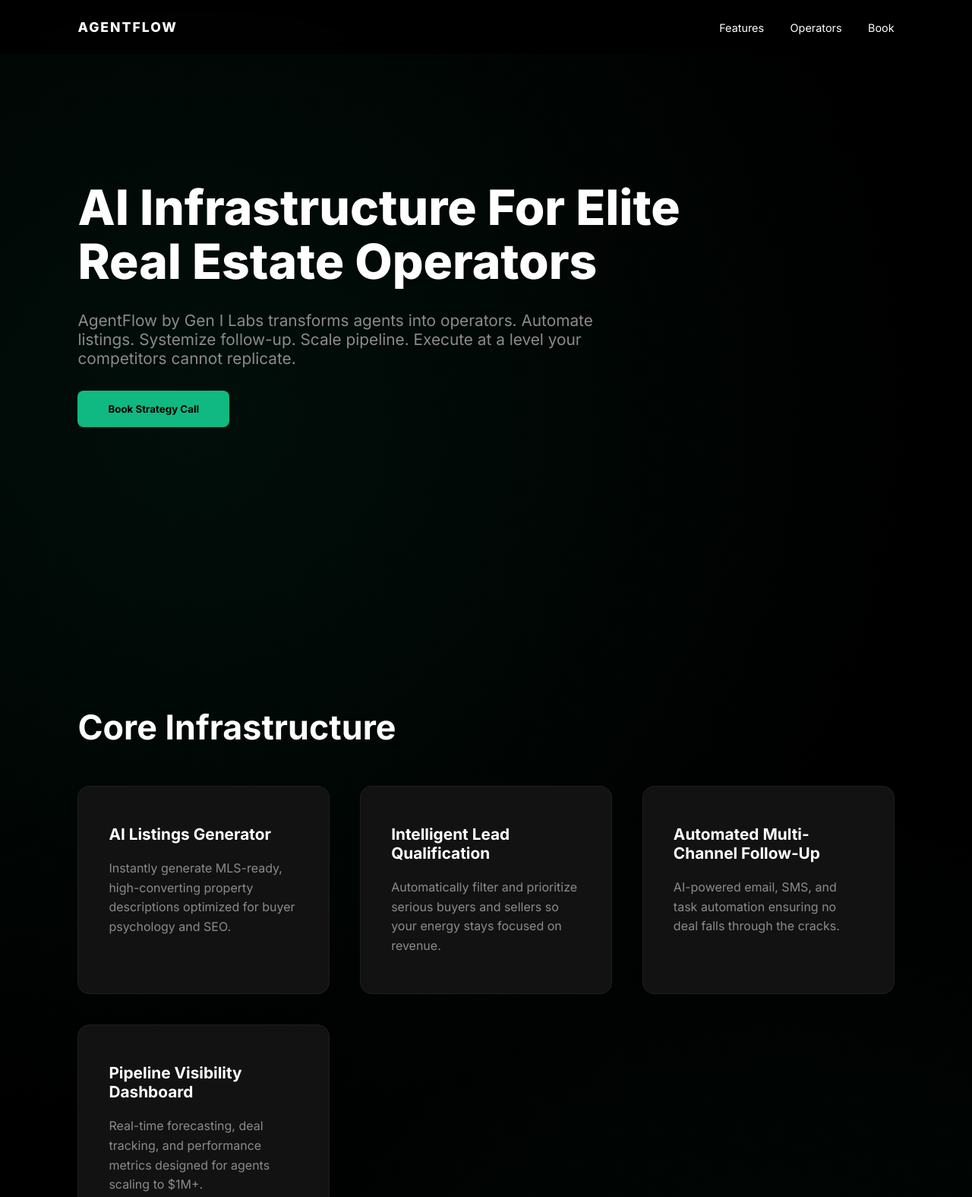
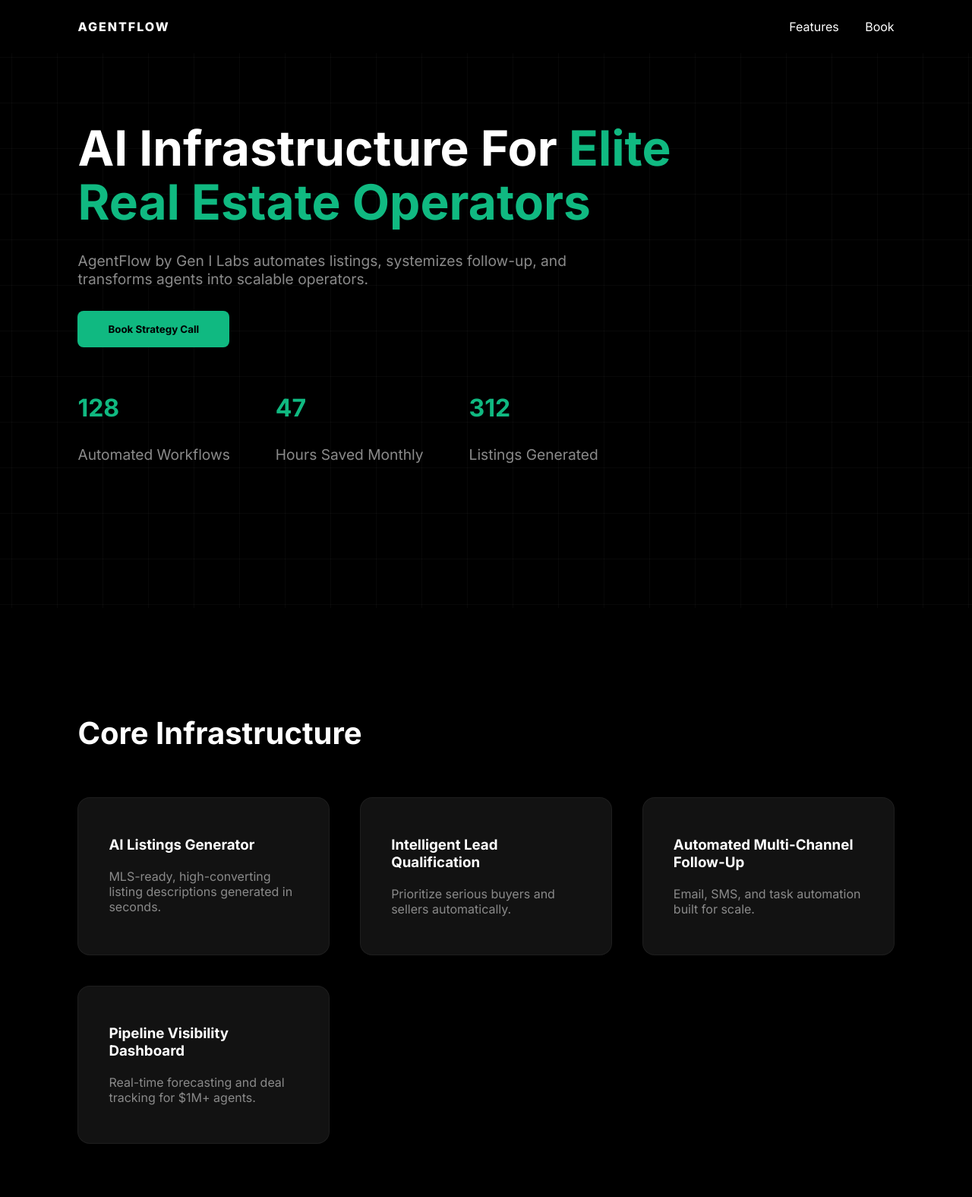
Before and after one commit to officialgenilabs/AgentFlow, a plain HTML site: page index.html in a window 1280 px wide. Shown: the top 1575 px of the page at 76% size. Drawn offline with Linux system fonts and the light colour scheme.

Commit message:
Update index.html

```diff
--- a/index.html
+++ b/index.html
@@ -10,11 +10,10 @@
 <style>
 :root {
     --black: #000000;
-    --charcoal: #0c0c0c;
     --card: #121212;
     --text: #ffffff;
-    --muted: #8b8b8b;
-    --accent: #10B981; /* Emerald */
+    --muted: #8a8a8a;
+    --accent: #10B981;
 }
 
 * {
@@ -25,12 +24,26 @@
 }
 
 body {
-    background:
-    radial-gradient(circle at 20% 20%, rgba(16,185,129,0.08), transparent 40%),
-    radial-gradient(circle at 80% 70%, rgba(16,185,129,0.05), transparent 40%),
-    var(--black);
+    background: var(--black);
     color: var(--text);
     overflow-x: hidden;
+}
+
+/* Animated Grid Background */
+
+.background-grid {
+    position: fixed;
+    inset: 0;
+    background-image: linear-gradient(rgba(255,255,255,0.03) 1px, transparent 1px),
+                      linear-gradient(90deg, rgba(255,255,255,0.03) 1px, transparent 1px);
+    background-size: 60px 60px;
+    z-index: -1;
+    animation: moveGrid 20s linear infinite;
+}
+
+@keyframes moveGrid {
+    from { background-position: 0 0; }
+    to { background-position: 60px 60px; }
 }
 
 /* NAV */
@@ -41,23 +54,20 @@
     padding: 25px 8%;
     display: flex;
     justify-content: space-between;
-    align-items: center;
     background: rgba(0,0,0,0.85);
     backdrop-filter: blur(10px);
-    z-index: 999;
+    z-index: 1000;
 }
 
 .logo {
     font-weight: 800;
     letter-spacing: 2px;
-    font-size: 1.1rem;
 }
 
 .nav a {
-    color: var(--text);
+    margin-left: 30px;
     text-decoration: none;
-    margin-left: 30px;
-    font-size: 0.9rem;
+    color: white;
     transition: 0.3s ease;
 }
 
@@ -68,7 +78,7 @@
 /* HERO */
 
 section {
-    padding: 130px 8%;
+    padding: 140px 8%;
 }
 
 .hero {
@@ -79,23 +89,26 @@
 
 .hero h1 {
     font-size: 4rem;
-    font-weight: 800;
     line-height: 1.1;
     max-width: 900px;
 }
 
+.hero span {
+    color: var(--accent);
+}
+
 .hero p {
     margin: 30px 0;
-    font-size: 1.3rem;
+    max-width: 650px;
+    font-size: 1.2rem;
     color: var(--muted);
-    max-width: 700px;
 }
 
 button {
     padding: 16px 40px;
     background: var(--accent);
+    border: none;
     color: black;
-    border: none;
     font-weight: 700;
     border-radius: 8px;
     cursor: pointer;
@@ -103,15 +116,28 @@
 }
 
 button:hover {
-    transform: translateY(-4px);
-    box-shadow: 0 0 30px rgba(16,185,129,0.6);
+    transform: translateY(-5px);
+    box-shadow: 0 0 35px rgba(16,185,129,0.7);
+}
+
+/* METRICS */
+
+.metrics {
+    display: flex;
+    gap: 60px;
+    margin-top: 60px;
+}
+
+.metric h3 {
+    font-size: 2rem;
+    color: var(--accent);
 }
 
 /* FEATURES */
 
 h2 {
-    font-size: 2.8rem;
-    margin-bottom: 50px;
+    font-size: 2.5rem;
+    margin-bottom: 60px;
 }
 
 .grid {
@@ -125,147 +151,118 @@
     padding: 50px 40px;
     border-radius: 16px;
     transition: all 0.4s ease;
-    position: relative;
-    overflow: hidden;
+    transform-style: preserve-3d;
     border: 1px solid rgba(255,255,255,0.05);
 }
 
-.card::after {
-    content: "";
-    position: absolute;
-    inset: 0;
-    background: linear-gradient(145deg, transparent, rgba(16,185,129,0.08));
-    opacity: 0;
-    transition: 0.4s ease;
-}
-
-.card:hover::after {
-    opacity: 1;
-}
-
 .card:hover {
-    transform: translateY(-15px) scale(1.03);
+    transform: rotateY(6deg) rotateX(6deg) translateY(-15px);
     border: 1px solid rgba(16,185,129,0.4);
-    box-shadow: 0 20px 50px rgba(0,0,0,0.6);
+    box-shadow: 0 20px 60px rgba(0,0,0,0.7);
 }
 
 .card h3 {
     margin-bottom: 20px;
-    font-size: 1.3rem;
 }
 
 .card p {
     color: var(--muted);
-    line-height: 1.6;
 }
 
 /* CTA */
 
 .cta {
     text-align: center;
-    background: var(--charcoal);
 }
 
 .footer {
-    padding: 40px 8%;
+    padding: 40px;
     text-align: center;
     color: var(--muted);
-    font-size: 0.8rem;
-}
-
-/* ANIMATION */
-
-.fade {
-    opacity: 0;
-    transform: translateY(50px);
-    transition: 1s ease;
-}
-
-.fade.show {
-    opacity: 1;
-    transform: translateY(0);
 }
 
 @media(max-width:768px){
     .hero h1 { font-size: 2.5rem; }
+    .metrics { flex-direction: column; gap: 30px; }
 }
 </style>
 </head>
 
 <body>
 
+<div class="background-grid"></div>
+
 <div class="nav">
     <div class="logo">AGENTFLOW</div>
     <div>
         <a href="#features">Features</a>
-        <a href="#operators">Operators</a>
         <a href="#book">Book</a>
     </div>
 </div>
 
 <section class="hero">
-    <div class="fade">
-        <h1>AI Infrastructure For Elite Real Estate Operators</h1>
+    <div>
+        <h1>
+            AI Infrastructure For <span>Elite Real Estate Operators</span>
+        </h1>
         <p>
-            AgentFlow by Gen I Labs transforms agents into operators.
-            Automate listings. Systemize follow-up. Scale pipeline.
-            Execute at a level your competitors cannot replicate.
+            AgentFlow by Gen I Labs automates listings, systemizes follow-up, and transforms agents into scalable operators.
         </p>
         <button onclick="scrollToSection('book')">Book Strategy Call</button>
+
+        <div class="metrics">
+            <div class="metric">
+                <h3 id="counter1">0</h3>
+                <p>Automated Workflows</p>
+            </div>
+            <div class="metric">
+                <h3 id="counter2">0</h3>
+                <p>Hours Saved Monthly</p>
+            </div>
+            <div class="metric">
+                <h3 id="counter3">0</h3>
+                <p>Listings Generated</p>
+            </div>
+        </div>
     </div>
 </section>
 
 <section id="features">
-    <h2 class="fade">Core Infrastructure</h2>
+    <h2>Core Infrastructure</h2>
+
     <div class="grid">
 
-        <div class="card fade">
+        <div class="card">
             <h3>AI Listings Generator</h3>
-            <p>
-                Instantly generate MLS-ready, high-converting property descriptions optimized for buyer psychology and SEO.
-            </p>
+            <p>MLS-ready, high-converting listing descriptions generated in seconds.</p>
         </div>
 
-        <div class="card fade">
+        <div class="card">
             <h3>Intelligent Lead Qualification</h3>
-            <p>
-                Automatically filter and prioritize serious buyers and sellers so your energy stays focused on revenue.
-            </p>
+            <p>Prioritize serious buyers and sellers automatically.</p>
         </div>
 
-        <div class="card fade">
+        <div class="card">
             <h3>Automated Multi-Channel Follow-Up</h3>
-            <p>
-                AI-powered email, SMS, and task automation ensuring no deal falls through the cracks.
-            </p>
+            <p>Email, SMS, and task automation built for scale.</p>
         </div>
 
-        <div class="card fade">
+        <div class="card">
             <h3>Pipeline Visibility Dashboard</h3>
-            <p>
-                Real-time forecasting, deal tracking, and performance metrics designed for agents scaling to $1M+.
-            </p>
+            <p>Real-time forecasting and deal tracking for $1M+ agents.</p>
         </div>
 
     </div>
 </section>
 
-<section id="operators">
-    <h2 class="fade">Built For High-Performance Agents</h2>
-    <p class="fade" style="max-width:800px; color: var(--muted);">
-        This is not another CRM. AgentFlow is operating infrastructure.
-        Built for agents who think like CEOs and execute like operators.
+<section class="cta" id="book">
+    <h2>Book Your Strategy Call</h2>
+    <p style="margin-bottom:30px; color: var(--muted);">
+        Limited onboarding for serious operators.
     </p>
-</section>
-
-<section class="cta" id="book">
-    <h2 class="fade">Book Your Strategy Call</h2>
-    <p class="fade" style="margin-bottom:30px;">Limited onboarding for serious agents.</p>
-
     <button onclick="window.location.href='https://calendly.com/YOUR-LINK'">
         Schedule Call
     </button>
-
 </section>
 
 <div class="footer">
@@ -277,16 +274,23 @@
     document.getElementById(id).scrollIntoView({ behavior: 'smooth' });
 }
 
-const faders = document.querySelectorAll('.fade');
-const observer = new IntersectionObserver(entries => {
-    entries.forEach(entry => {
-        if(entry.isIntersecting){
-            entry.target.classList.add('show');
+/* Counter Animation */
+function animateCounter(id, target) {
+    let count = 0;
+    const increment = target / 100;
+    const interval = setInterval(() => {
+        count += increment;
+        if (count >= target) {
+            count = target;
+            clearInterval(interval);
         }
-    });
-}, { threshold: 0.2 });
+        document.getElementById(id).innerText = Math.floor(count);
+    }, 20);
+}
 
-faders.forEach(el => observer.observe(el));
+animateCounter("counter1", 128);
+animateCounter("counter2", 47);
+animateCounter("counter3", 312);
 </script>
 
 </body>
```
